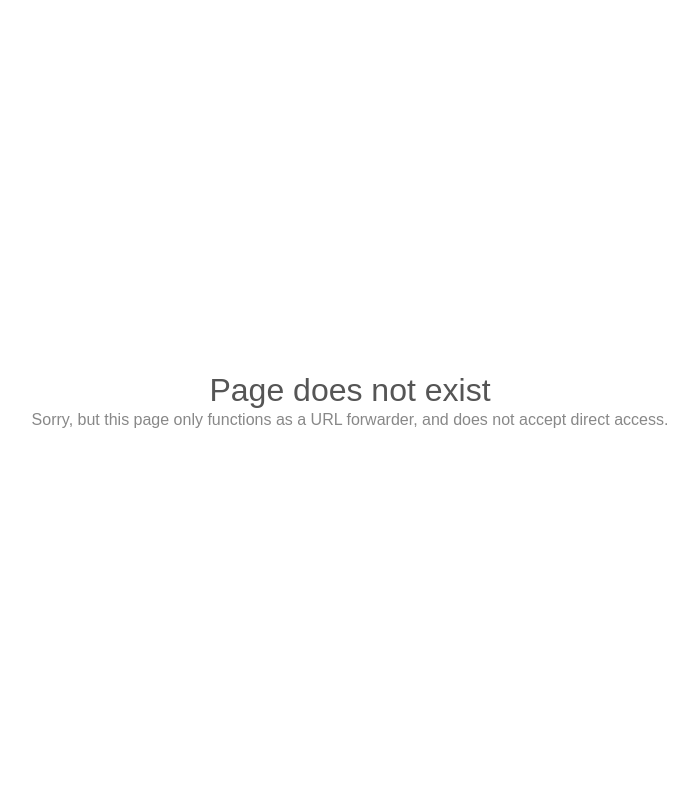
After one commit to kmoberg/Tools, a PHP site: page / in a window 1280 px wide. The commit adds this page. Shown: the whole page, without its empty margins (290-988 px from the left). Run offline with PHP 8.4, Linux system fonts and the light colour scheme.

Commit message:
Added an error.html

```diff
--- /dev/null
+++ b/Web/PHP/Simple URL Shortner/error.html
@@ -0,0 +1,60 @@
+<!doctype html>
+<html lang="en">
+<head>
+    <meta charset="utf-8">
+    <title>Page Not Found</title>
+    <meta name="viewport" content="width=device-width, initial-scale=1">
+    <style>
+
+        * {
+            line-height: 1.2;
+            margin: 0;
+        }
+
+        html {
+            color: #888;
+            display: table;
+            font-family: sans-serif;
+            height: 100%;
+            text-align: center;
+            width: 100%;
+        }
+
+        body {
+            display: table-cell;
+            vertical-align: middle;
+            margin: 2em auto;
+        }
+
+        h1 {
+            color: #555;
+            font-size: 2em;
+            font-weight: 400;
+        }
+
+        p {
+            margin: 0 auto;
+            width: 800px;
+        }
+
+        @media only screen and (max-width: 280px) {
+
+            body, p {
+                width: 95%;
+            }
+
+            h1 {
+                font-size: 1.5em;
+                margin: 0 0 0.3em;
+            }
+
+        }
+
+    </style>
+</head>
+<body>
+    <h1>Page does not exist</h1>
+    <p>Sorry, but this page only functions as a URL forwarder, and does not accept direct access.</p>
+</body>
+</html>
+<!-- IE needs 512+ bytes: https://blogs.msdn.microsoft.com/ieinternals/2010/08/18/friendly-http-error-pages/ -->
--- a/Web/PHP/Simple URL Shortner/index.php
+++ b/Web/PHP/Simple URL Shortner/index.php
@@ -6,6 +6,5 @@ if(isset($_GET['l']) && array_key_exists($_GET['l'], $links)){
     header('Location: ' . $links[$_GET['l']]);
 }
 else{
-    header('HTTP/1.0 404 Not Found');
-    echo 'Unknown link.';
+	include("error.html");
 }
```
